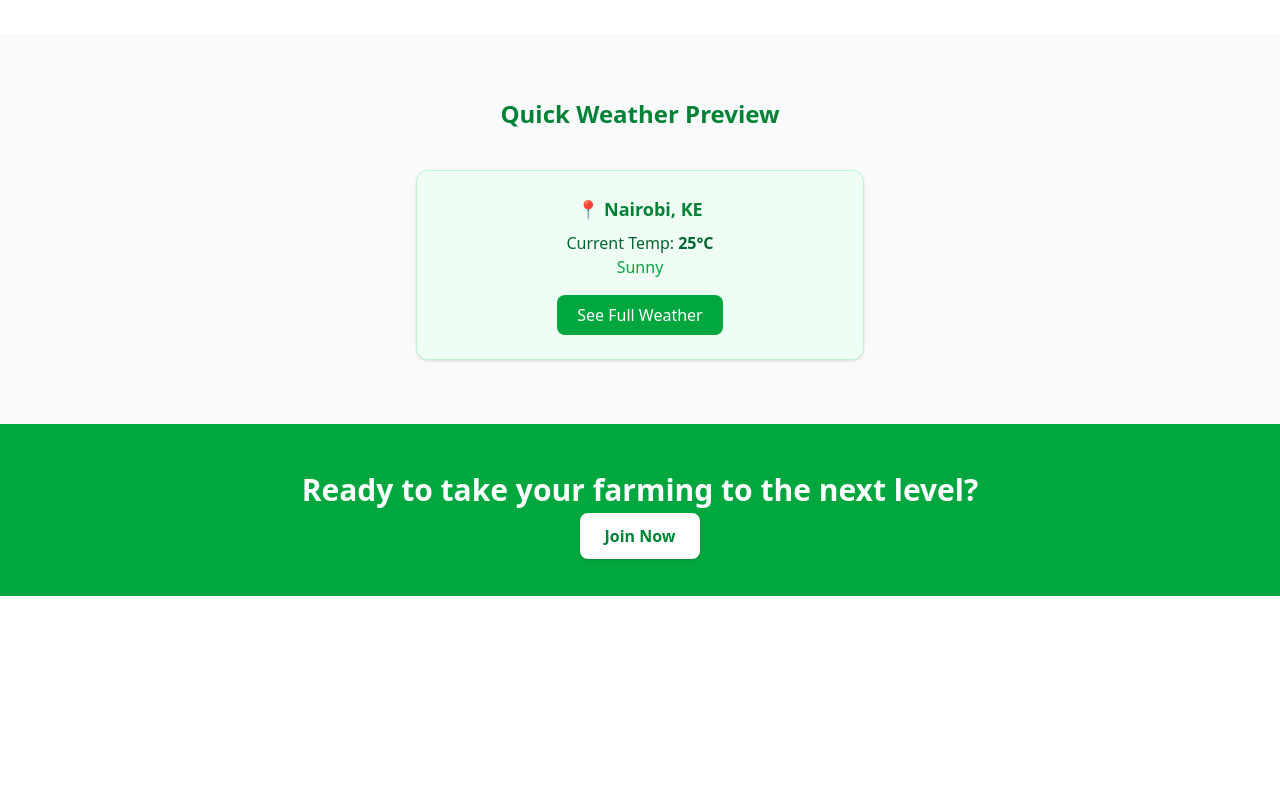
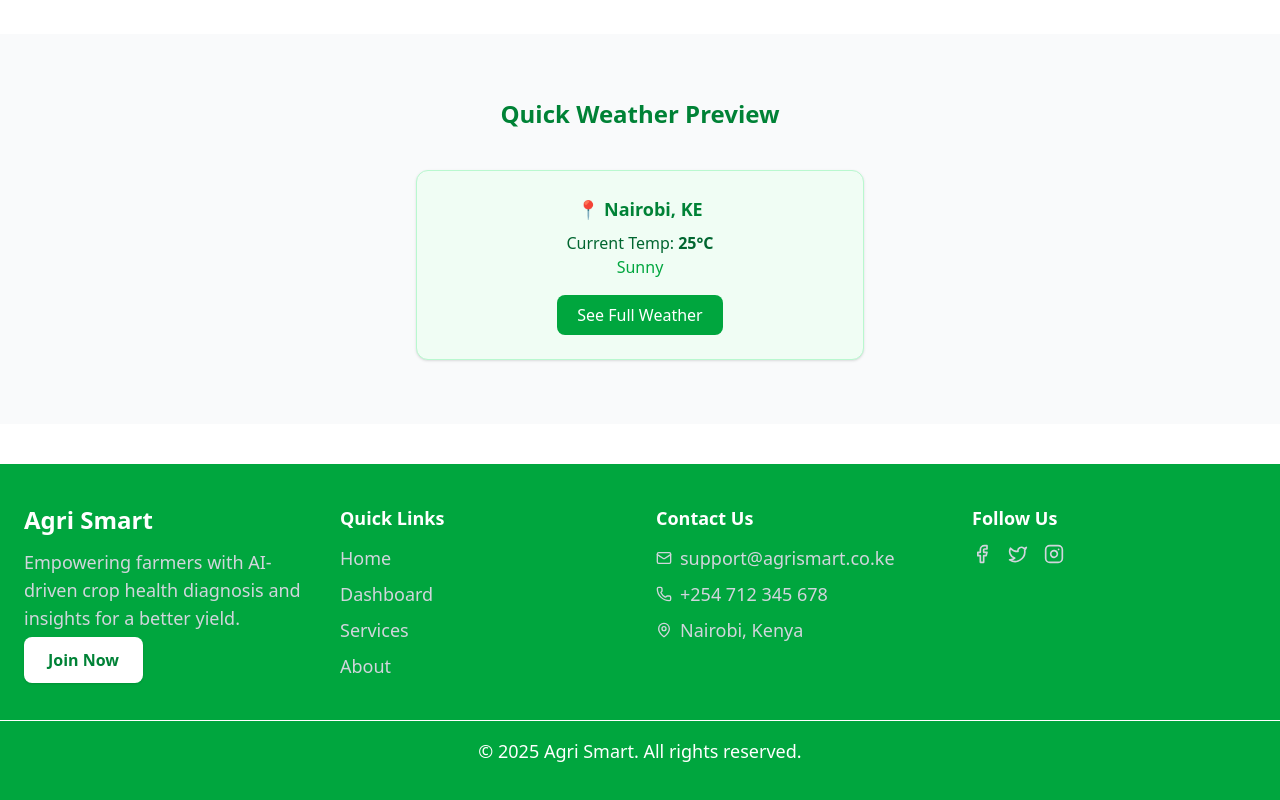
Before and after one commit to Ezekiel-Lokeru/AgriSmart, a React (Vite) app in the folder client/: page / in a window 1280 px wide. Shown: the part 1210-2010 px from the top of the page. Before the commit the page ends 1806 px from the top, so only its background shows below. Built offline with nearby package versions, Linux system fonts and the light colour scheme; no server answers.

Commit message:
footer updated

```diff
--- /dev/null
+++ b/client/src/components/Footer.jsx
@@ -0,0 +1,73 @@
+// src/components/Footer.jsx
+import { Facebook, Twitter, Instagram, Mail, Phone, MapPin } from "lucide-react";
+import { Link } from "react-router-dom";
+
+export default function Footer() {
+  return (
+    <footer className="bg-green-600 text-gray-300 py-10 mt-10">
+      <div className="max-w-7xl mx-auto px-6 grid grid-cols-1 md:grid-cols-4 gap-8">
+        {/* Brand / About */}
+        <div className="space-y-4">
+          <h2 className="text-2xl font-bold text-white mb-3">Agri Smart</h2>
+          <p className="text-lg">
+            Empowering farmers with AI-driven crop health diagnosis and insights for a better yield.
+            </p>
+        <Link
+          to="/register"
+          className="bg-white text-green-700 font-semibold px-6 py-3 rounded-lg shadow hover:bg-gray-100 transition"
+        >
+          Join Now
+        </Link>
+        </div>
+
+        {/* Quick Links */}
+        <div>
+          <h3 className="text-lg font-semibold text-white mb-3">Quick Links</h3>
+          <ul className="space-y-2 text-lg">
+            <li><a href="/" className="hover:text-green-400 transition">Home</a></li>
+            <li><a href="/dashboard" className="hover:text-green-400 transition">Dashboard</a></li>
+            <li><a href="/services" className="hover:text-green-400 transition">Services</a></li>
+            <li><a href="/about" className="hover:text-green-400 transition">About</a></li>
+          </ul>
+        </div>
+
+        {/* Contact Info */}
+        <div>
+          <h3 className="text-lg font-semibold text-white mb-3">Contact Us</h3>
+          <ul className="space-y-2 text-lg">
+            <li className="flex items-center gap-2">
+              <Mail size={16} /> support@agrismart.co.ke
+            </li>
+            <li className="flex items-center gap-2">
+              <Phone size={16} /> +254 712 345 678
+            </li>
+            <li className="flex items-center gap-2">
+              <MapPin size={16} /> Nairobi, Kenya
+            </li>
+          </ul>
+        </div>
+
+        {/* Social Media */}
+        <div>
+          <h3 className="text-lg font-semibold text-white mb-3">Follow Us</h3>
+          <div className="flex gap-4">
+            <a href="https://facebook.com" target="_blank" rel="noopener noreferrer" className="hover:text-green-400 transition">
+              <Facebook size={20} />
+            </a>
+            <a href="https://twitter.com" target="_blank" rel="noopener noreferrer" className="hover:text-green-400 transition">
+              <Twitter size={20} />
+            </a>
+            <a href="https://instagram.com" target="_blank" rel="noopener noreferrer" className="hover:text-green-400 transition">
+              <Instagram size={20} />
+            </a>
+          </div>
+        </div>
+      </div>
+
+      {/* Bottom Bar */}
+      <div className="border-t border-white mt-10 pt-4 text-center text-lg text-white">
+        © {new Date().getFullYear()} Agri Smart. All rights reserved.
+      </div>
+    </footer>
+  );
+}
--- a/client/src/pages/Home.jsx
+++ b/client/src/pages/Home.jsx
@@ -5,8 +5,10 @@
 import advisoryImg from "../assets/diagnose.jpg";
 import recordsImg from "../assets/records.jpg";
 import servicesImg from "../assets/farmServices.jpg";
+import Footer from "../components/Footer";
 // eslint-disable-next-line no-unused-vars
 import { motion } from "framer-motion";
+import FloatingChat from "../components/FloatingChat";
 
 // Demo images for services (replace with your own later)
 const services = [
@@ -46,14 +48,14 @@
           Empowering Farmers with Smart Tools
         </h1>
         <p className="text-lg sm:text-xl mb-6 max-w-2xl mx-auto">
-          Get real-time weather insights, crop advisory, and reliable support —
-          all in one platform tailored for farmers.
+          Get real-time weather insights, crop advisory, and reliable support all in
+          one platform tailored for farmers.
         </p>
         <Link
           to="/register"
           className="bg-white text-green-700 font-semibold px-6 py-3 rounded-lg shadow hover:bg-gray-100 transition"
         >
-          Get Started
+         Get Started
         </Link>
       </section>
 
@@ -103,14 +105,15 @@
           </Link>
         </div>
       </section>
+      <FloatingChat />
 
       {/* About Preview */}
       <section className="py-16 px-6 bg-white text-center">
-        <h2 className="text-2xl font-bold text-green-700 mb-6">About Us</h2>
+        <h2 className="text-2xl font-bold text-green-700 mb-6">About Use</h2>
         <p className="max-w-3xl mx-auto text-gray-700 leading-relaxed mb-6">
-          Our mission is to make modern farming tools accessible to every
-          farmer. We provide real-time data, AI-powered advisory, and strong
-          support systems to help farmers thrive in changing conditions.
+          Our mission is to make modern farming tools accessible to every farmer.
+          We provide real-time data, AI-powered advisory,
+          and strong support systems to help farmers thrive in changing conditions.
         </p>
         <Link
           to="/about"
@@ -139,19 +142,7 @@
           </Link>
         </div>
       </section>
-
-      {/* Call to Action Banner */}
-      <section className="bg-green-600 text-white py-12 px-6 text-center">
-        <h2 className="text-2xl sm:text-3xl font-bold mb-4">
-          Ready to take your farming to the next level?
-        </h2>
-        <Link
-          to="/register"
-          className="bg-white text-green-700 font-semibold px-6 py-3 rounded-lg shadow hover:bg-gray-100 transition"
-        >
-          Join Now
-        </Link>
-      </section>
+      <Footer />
     </div>
   );
 };
```
